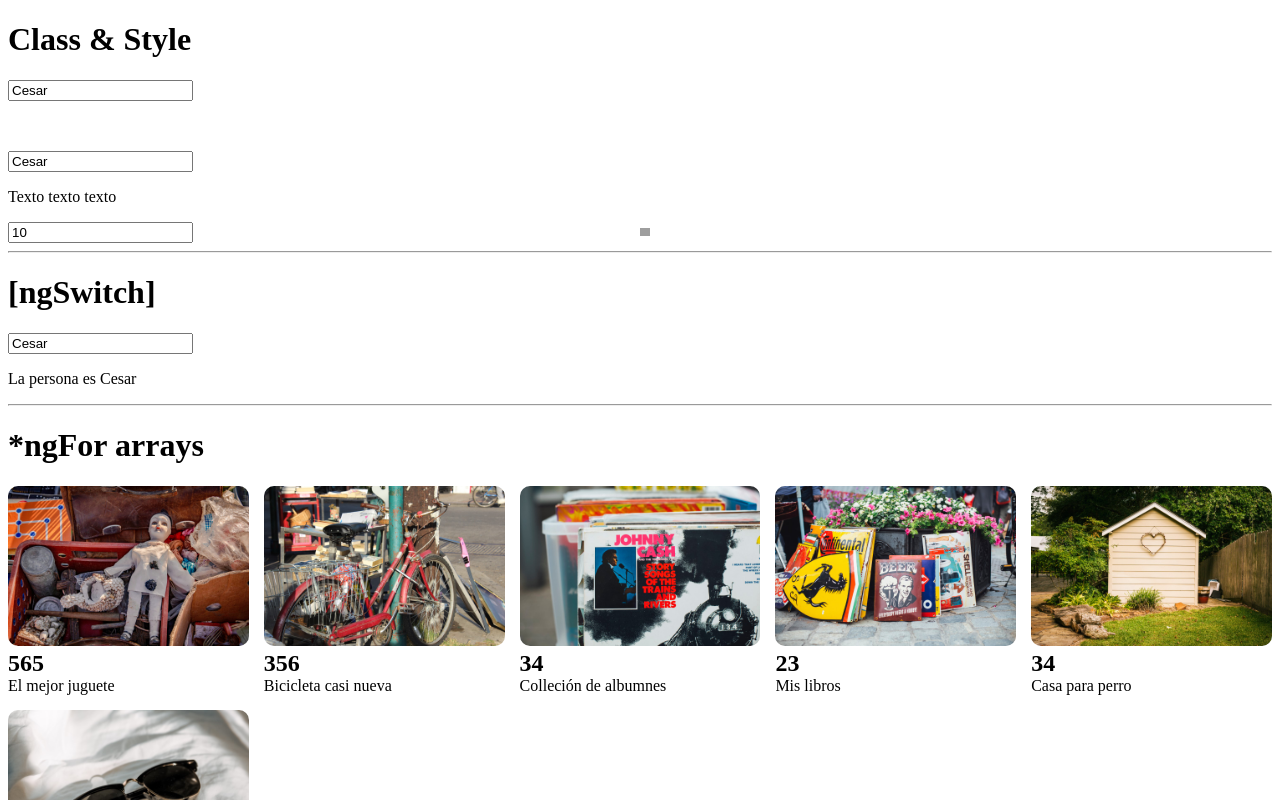
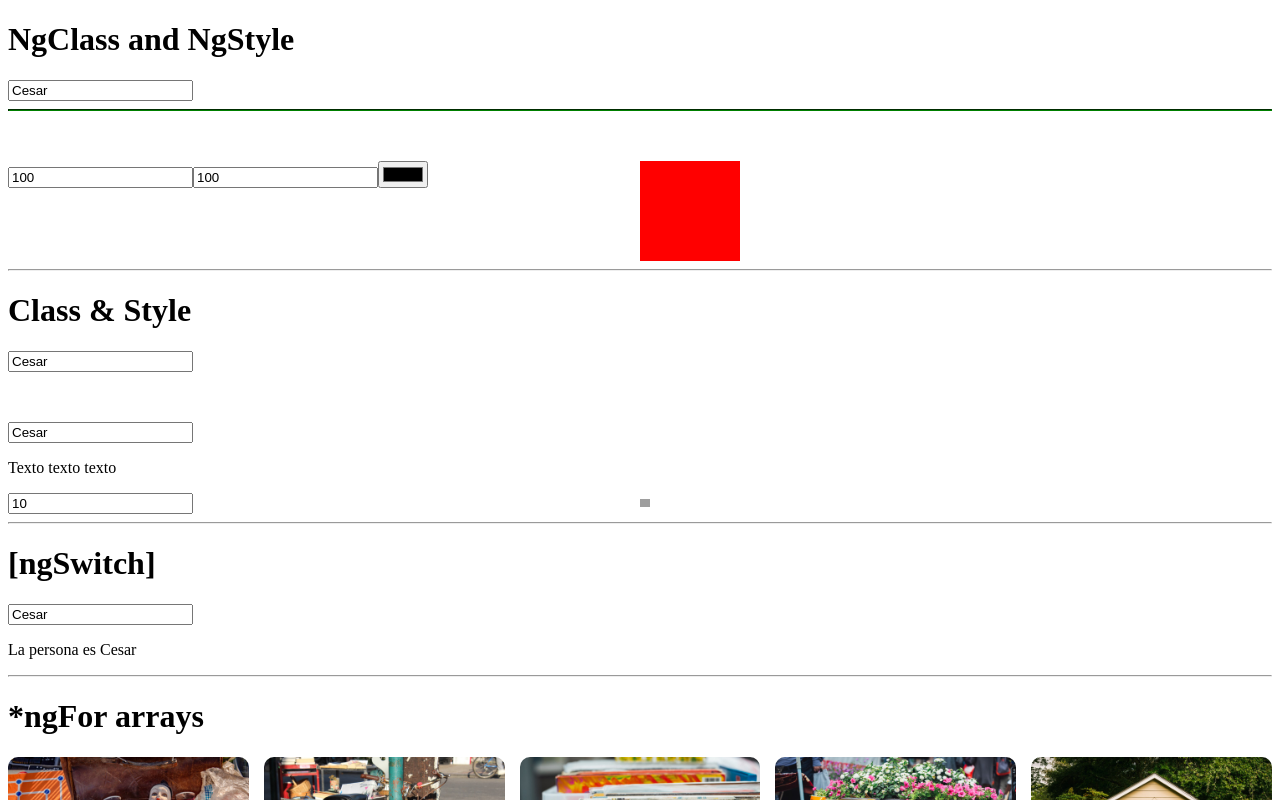
Before and after one commit to CsrCornejo/angular-course, an Angular app: page / in a window 1280 px wide. Shown: the top 800 px of the page. Built offline with nearby package versions, Linux system fonts and the light colour scheme; grey boxes are pictures that could not be loaded.

Commit message:
18 ngClass and ngStyle

```diff
--- a/src/app/app.component.html
+++ b/src/app/app.component.html
@@ -1,7 +1,33 @@
+<h1>NgClass and NgStyle</h1>
+<input type="text" required #nameInput4="ngModel" [(ngModel)]="person.name" />
+<hr class="line-error"
+  [ngClass]="{
+    'valid': nameInput4.valid,
+    'invalid': nameInput4.invalid,
+  }"
+/>
+<p class="message-error" [class.invalid]="nameInput4.invalid">El campo es requerido</p>
+<div class="styles">
+  <div>
+    <input type="number" [(ngModel)]="box.width" />
+    <input type="number" [(ngModel)]="box.height" />
+    <input type="color" [(ngModel)]="box.background" />
+  </div>
+  <div>
+    <div [ngStyle]="{
+      'width.px': box.width,
+      'height.px': box.height,
+      'background-color': box.background,
+      'display': 'block'
+    }"></div>
+  </div>
+</div>
+
+<hr>
 <h1>Class & Style</h1>
 <input type="text" required #nameInput2="ngModel" [(ngModel)]="person.name" />
 <p class="message-error" [class.invalid]="nameInput2.invalid">El campo es requerido</p>
-<!-- Da error porque el nameInput3 aun no ha sido declarado y ya se usa para una condicion -->
+<!-- Error due to nameInput3being declared post use in the conditional -->
 <!-- <label [style.font-style]="nameInput3.invalid ? 'italic' : 'normal' ">Nombre</label> -->
 <input type="text" required #nameInput3="ngModel" [(ngModel)]="person.name" />
 <p [style.font-style]="nameInput3.invalid ? 'italic' : 'normal' ">Texto texto texto</p>
--- a/src/app/app.component.scss
+++ b/src/app/app.component.scss
@@ -34,6 +34,17 @@
   grid-template-columns: repeat(2, 1fr);
 }
 
+.line-error {
+  height: 0;
+  border-bottom: 1px solid;
+  &.valid {
+    border-color: green;
+  }
+  &.invalid {
+    border-color: red;
+  }
+}
+
 @media screen and (min-width: 40em) {
   .products--grid {
     display: grid;
--- a/src/app/app.component.ts
+++ b/src/app/app.component.ts
@@ -20,6 +20,12 @@
   // name: (string |number) [] = [];
   names: string[] = ['Cesar', 'Juli', 'Mario'];
   newName: string = "";
+
+  box = {
+    width: 100,
+    height: 100,
+    background: "red"
+  };
 
   person = {
     name: "Cesar",
```
